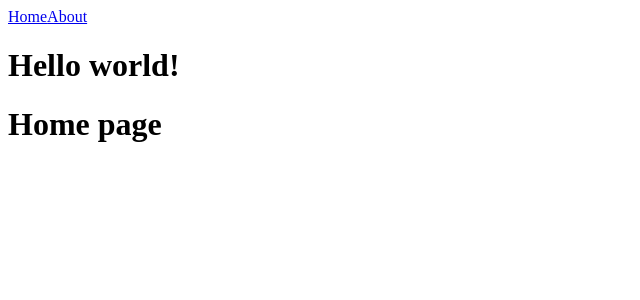
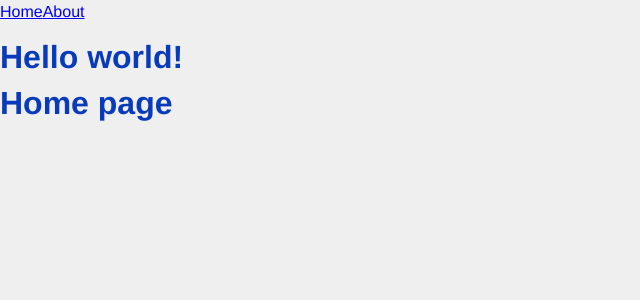
Before and after one commit to desun8/simple-blog, a Vue app: page / in a window 1280 px wide. Shown: the top 300 px of the page, without its empty margins (0-640 px from the left). Built offline with nearby package versions, Linux system fonts and the light colour scheme.

Commit message:
feat: add styles and theme

```diff
--- a/src/1_app/App.vue
+++ b/src/1_app/App.vue
@@ -1,9 +1,12 @@
 <script setup lang="ts">
 import {RoutePath} from '6_shared/config/routes/routes';
+import {useTheme} from './providers/theme';
+
+const {theme} = useTheme();
 </script>
 
 <template>
-  <div>
+  <div :class="`app ${theme}`">
     <nav>
       <RouterLink :to="RoutePath.main">Home</RouterLink>
       <RouterLink :to="RoutePath.about">About</RouterLink>
--- /dev/null
+++ b/src/1_app/providers/theme/index.ts
@@ -0,0 +1 @@
+export {useTheme} from './lib/useTheme';
--- /dev/null
+++ b/src/1_app/providers/theme/lib/useTheme.ts
@@ -0,0 +1,30 @@
+import {type Ref, ref} from 'vue';
+
+export const LOCAL_STORAGE_THEME_KEY = 'theme';
+
+export const enum Theme {
+	LIGHT = 'app-theme-light',
+	DARK = 'app-theme-dark',
+}
+
+type UseThemeResult = {
+  toggleTheme: () => void;
+  theme: Ref<Theme>;
+};
+
+const defaultTheme = localStorage.getItem(LOCAL_STORAGE_THEME_KEY) as Theme || Theme.LIGHT;
+
+export const useTheme = (): UseThemeResult => {
+  const theme = ref<Theme>(defaultTheme);
+
+  const toggleTheme = () => {
+    const newTheme = theme.value === Theme.DARK ? Theme.LIGHT : Theme.DARK;
+		theme.value = newTheme;
+		localStorage.setItem(LOCAL_STORAGE_THEME_KEY, newTheme);
+  };
+
+  return {
+    toggleTheme,
+    theme,
+  };
+};
--- /dev/null
+++ b/src/1_app/styles/index.css
@@ -0,0 +1,25 @@
+@import url(normalize.css);
+@import url(reset.css);
+@import url(variables/global.css);
+@import url(themes/light.css);
+@import url(themes/dark.css);
+
+
+body {
+  font: var(--font-m);
+}
+
+.app {
+  min-height: 100vh;
+  color: var(--primary-color);
+  background-color: var(--bg-color);
+}
+
+.content-page {
+  display: grid;
+  grid-template-columns: auto 1fr;
+}
+
+.page-wrapper {
+  padding: 20px;
+}
--- /dev/null
+++ b/src/1_app/styles/reset.css
@@ -0,0 +1,14 @@
+* {
+  box-sizing: border-box;
+}
+
+input,
+button,
+textarea,
+select {
+  font: inherit;
+}
+
+p {
+  margin: 0;
+}
--- /dev/null
+++ b/src/1_app/styles/themes/dark.css
@@ -0,0 +1,9 @@
+.app-theme-dark {
+  --bg-color: #193881;
+  --inverted-bg-color: #efefef;
+  --primary-color: #038103;
+  --secondary-color: #38d503;
+  --inverted-primary-color: #083bbb;
+  --inverted-secondary-color: #1a85f1;
+  --theme-switcher-color: #0115c6;
+}
--- /dev/null
+++ b/src/1_app/styles/themes/light.css
@@ -0,0 +1,9 @@
+.app-theme-light {
+  --bg-color: #efefef;
+  --inverted-bg-color: #193881;
+  --primary-color: #083bbb;
+  --secondary-color: #1a85f1;
+  --inverted-primary-color: #038103;
+  --inverted-secondary-color: #38d503;
+  --theme-switcher-color: #ffc700;
+}
--- /dev/null
+++ b/src/1_app/styles/variables/global.css
@@ -0,0 +1,25 @@
+:root {
+  --font-family-main: "Helvetica Neue", "Times New Roman", sans-serif;
+  --font-size-m: 16px;
+  --font-line-m: 24px;
+  --font-m: var(--font-size-m) / var(--font-line-m) var(--font-family-main);
+  --font-size-l: 24px;
+  --font-line-l: 32px;
+  --font-l: var(--font-size-l) / var(--font-line-l) var(--font-family-main);
+  --font-size-xl: 32px;
+  --font-line-xl: 40px;
+  --font-xl: var(--font-size-xl) / var(--font-line-xl) var(--font-family-main);
+
+  /* size */
+  --navbar-height: 50px;
+  --sidebar-width: 300px;
+  --sidebar-width-collapsed: 80px;
+
+  /* z-index */
+  --modal-z-index: 10;
+
+  /* colors */
+  --overlay-bg: rgba(0 0 0 / 55%);
+  --red-light: #f00;
+  --red-dark: rgb(183 0 0);
+}
--- a/src/main.ts
+++ b/src/main.ts
@@ -1,6 +1,7 @@
 import {router} from '1_app/providers/router';
 import {createApp} from 'vue';
 import App from './1_app/App.vue';
+import './1_app/styles/index.css';
 
 createApp(App)
   .use(router)
```
Also changed, not shown: src/1_app/styles/normalize.css (added).
